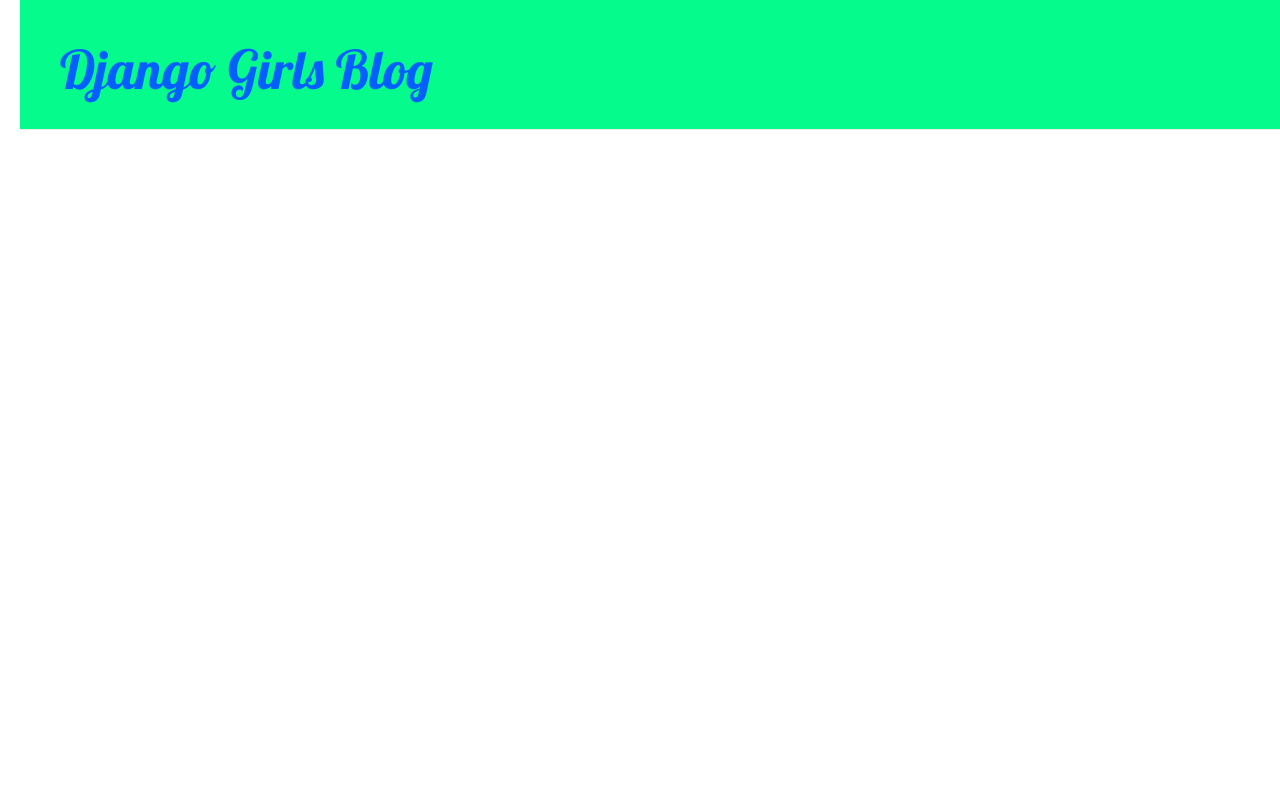
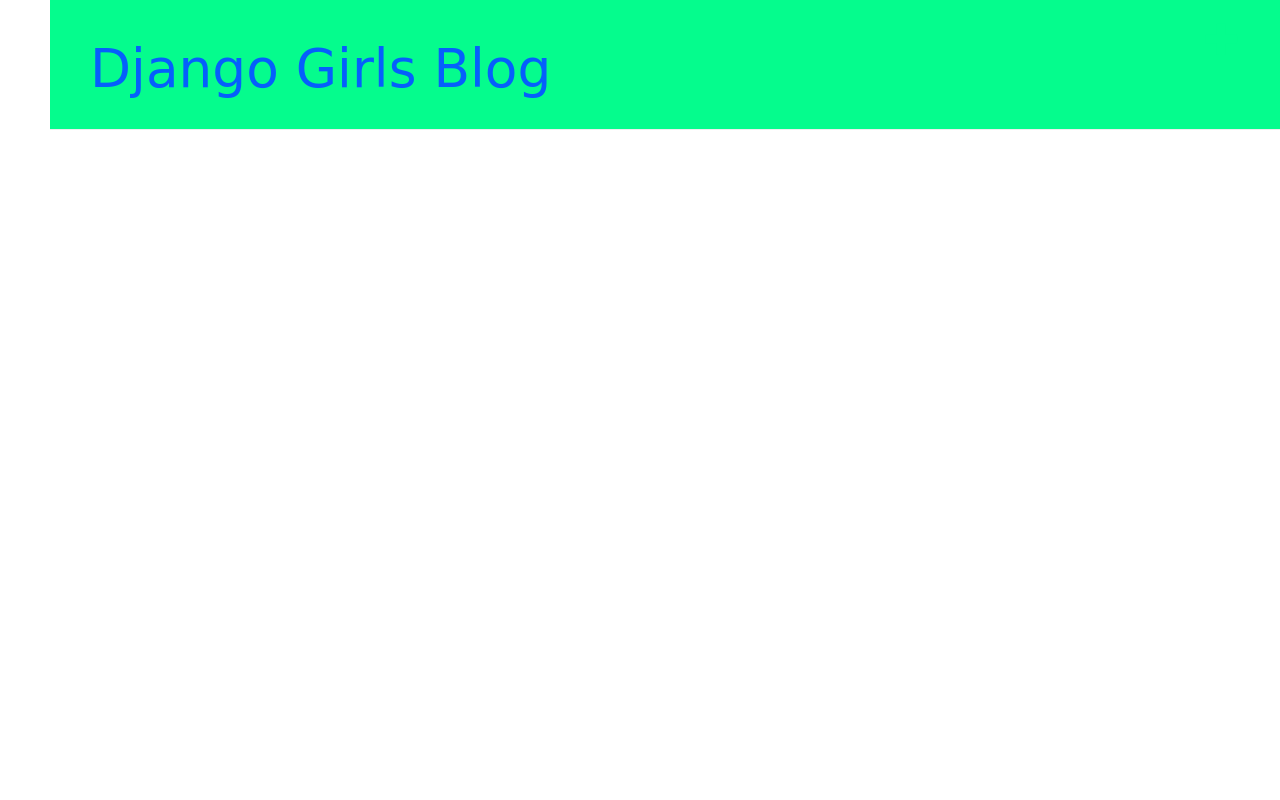
Before and after one commit to solovely/my-first-blog, a Django app: page / in a window 1280 px wide. Run offline with Django 3.2, Linux system fonts and the light colour scheme; data that the repository does not hold is empty; some libraries are stand-ins or nearby versions.

Commit message:
My Django Girls app, first commit

```diff
--- a/blog/static/css/blog.css
+++ b/blog/static/css/blog.css
@@ -3,7 +3,7 @@
 }
 
 body {
-    padding-left: 20px;
+    padding-left: 50px;
 }
 
 
@@ -20,11 +20,12 @@
 }
 
 .content {
-    margin-left: 40px;
+    margin-left: auto;
+    margin-right: auto;
 }
 
 h1, h2, h3, h4 {
-    font-family: 'Lobster', cursive;
+    font-family: 'Bree serif', cursive;
 }
 
 .date {
--- a/mysite/settings.py
+++ b/mysite/settings.py
@@ -88,7 +88,7 @@
 
 LANGUAGE_CODE = 'en-us'
 
-TIME_ZONE = 'Europe/Berlin'
+TIME_ZONE = 'Europe/Amsterdam'
 
 USE_I18N = True
 
@@ -101,4 +101,4 @@
 # https://docs.djangoproject.com/en/1.8/howto/static-files/
 
 STATIC_URL = '/static/'
-STATIC_ROOT = os.path.join(BASE_DIR, "static")
+STATIC_ROOT = os.path.join(BASE_DIR, 'static')
```
Also changed, not shown: 1 other file.
